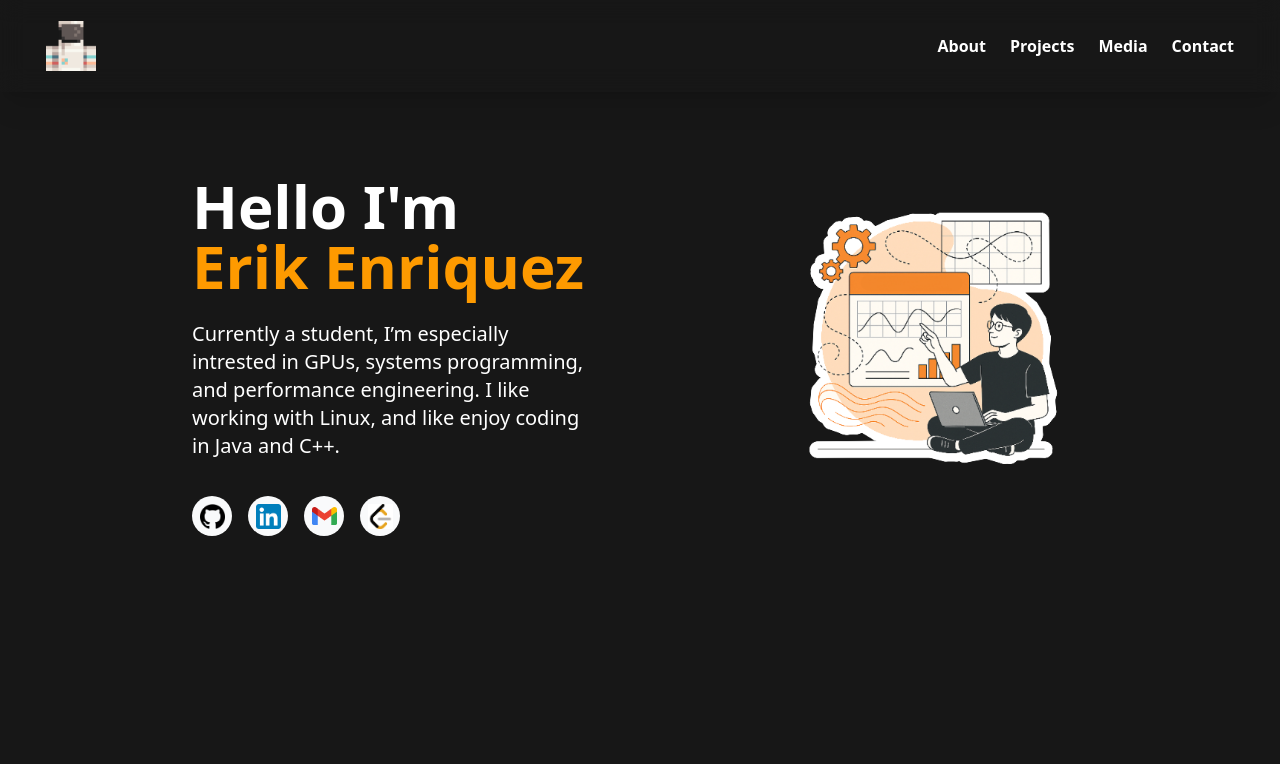
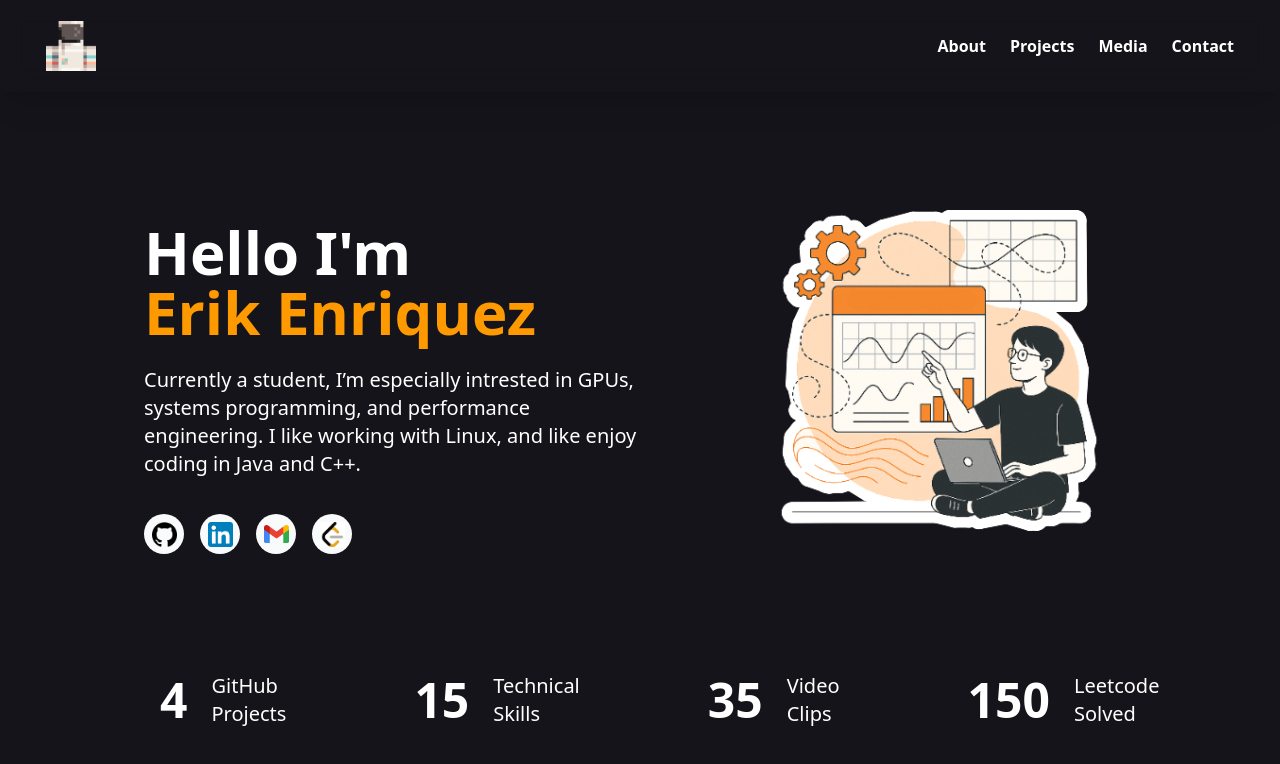
Before and after one commit to erikenriquez34/dashboard-site, a React (Vite) app: page / in a window 1280 px wide. Shown: the top 764 px of the page. Built offline with nearby package versions, Linux system fonts and the light colour scheme.

Commit message:
Stats bar and color update

```diff
--- a/index.html
+++ b/index.html
@@ -6,7 +6,7 @@
     <meta name="viewport" content="width=device-width, initial-scale=1.0" />
     <title>Site</title>
   </head>
-  <body class="bg-neutral-900 text-white">
+  <body class="bg-spirit text-white">
     <div id="root"></div>
     <script type="module" src="/src/main.tsx"></script>
   </body>
--- a/src/App.tsx
+++ b/src/App.tsx
@@ -6,7 +6,7 @@ function App() {
       <Navbar/>
       <main className="min-h-[80vh] xl:my-28 mt-36 pt-16">
         <section className="flex flex-row items-center justify-between px-24">
-          <div className="px-24">
+          <div className="px-12">
             <h1 className="text-6xl font-bold">Hello I'm</h1>
             <h1 className="text-6xl mb-6 font-bold text-amber-500">Erik Enriquez</h1>
             <p className="text-xl mb-9"> Currently a student, I’m especially intrested in GPUs, systems programming, and
@@ -32,10 +32,41 @@ function App() {
             </div>
           </div>
 
-          <div className="px-24">
+          <div className="px-12">
             <img src="../public/simulate-guy.png" className="mb-9" width="1250vh" height="1250vh"/>
           </div>
 
+        </section>
+
+        <section className="flex flex-row items-center justify-around gap-24 px-36 mb-18 mt-16">
+
+          <div className="flex flex-row items-center gap-6 justify-center py-2 px-4 rounded-md cursor-pointer transition delay-50 duration-100 hover:-translate-y-2 hover:bg-amber-500 hover:scale-110">
+            <h1 className="text-5xl font-bold">4</h1>
+            <div className="flex flex-column">
+              <p className="text-xl">GitHub <br/> Projects</p>
+            </div>
+          </div>
+
+          <div className="flex flex-row items-center gap-6 justify-center py-2 px-4 rounded-md cursor-pointer transition delay-50 duration-100 hover:-translate-y-2 hover:bg-amber-500 hover:scale-110">
+            <h1 className="text-5xl font-bold">15</h1>
+            <div className="flex flex-column">
+              <p className="text-xl">Technical <br/> Skills</p>
+            </div>
+          </div>
+
+          <div className="flex flex-row items-center gap-6 justify-center py-2 px-4 rounded-md cursor-pointer transition delay-50 duration-100 hover:-translate-y-2 hover:bg-amber-500 hover:scale-110">
+            <h1 className="text-5xl font-bold">35</h1>
+            <div className="flex flex-column">
+              <p className="text-xl">Video <br/> Clips</p>
+            </div>
+          </div>
+
+          <div className="flex flex-row items-center gap-6 justify-center py-2 px-4 rounded-md cursor-pointer transition delay-50 duration-100 hover:-translate-y-2 hover:bg-amber-500 hover:scale-110">
+            <h1 className="text-5xl font-bold">150</h1>
+            <div className="flex flex-column">
+              <p className="text-xl">Leetcode <br/> Solved</p>
+            </div>
+          </div>
         </section>
       </main>
     </div>
--- a/src/components/Navbar.tsx
+++ b/src/components/Navbar.tsx
@@ -1,6 +1,6 @@
 function Navbar() {
   return (
-    <nav className="bg-transparent border-gray-200 fixed w-full z-50 p-3.5 backdrop-blur-md shadow-xl top-0 left-0">
+    <nav className=" bg-spirit/75 fixed w-full z-50 p-3.5 backdrop-blur-md shadow-xl top-0 left-0">
       <div className="max-w-7xl mx-auto px-4 sm:px-6 lg:px-8">
         <div className="flex justify-between h-16 items-center">
           <div className="cursor-pointer">
--- a/src/index.css
+++ b/src/index.css
@@ -1 +1,5 @@
 @import "tailwindcss";
+
+@theme {
+    --color-spirit: #15141b;
+}
```
